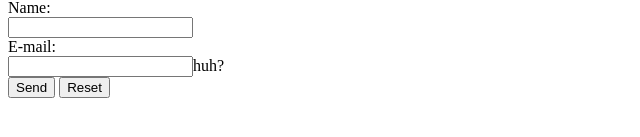
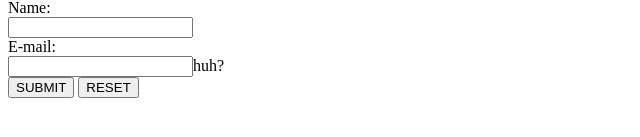
Before and after one commit to rmchwork/potionfy, a plain HTML site: page index.html in a window 1280 px wide. Shown: the part 149-286 px from the top of the page, without its empty margins (0-640 px from the left). Drawn offline with Linux system fonts and the light colour scheme.

Commit message:
#9 change html to uppercase

```diff
--- a/index.html
+++ b/index.html
@@ -13,8 +13,8 @@
 			<input type="text" name="name"><br>
 			E-mail:<br>
 			<input type="text" name="mailboxy">huh?<br>
-			<input type="submit" value="Send">
-			<input type="reset" value="Reset">
+			<input type="submit" value="SUBMIT">
+			<input type="reset" value="RESET">
 		</form>
     </body>
 </html>
```
